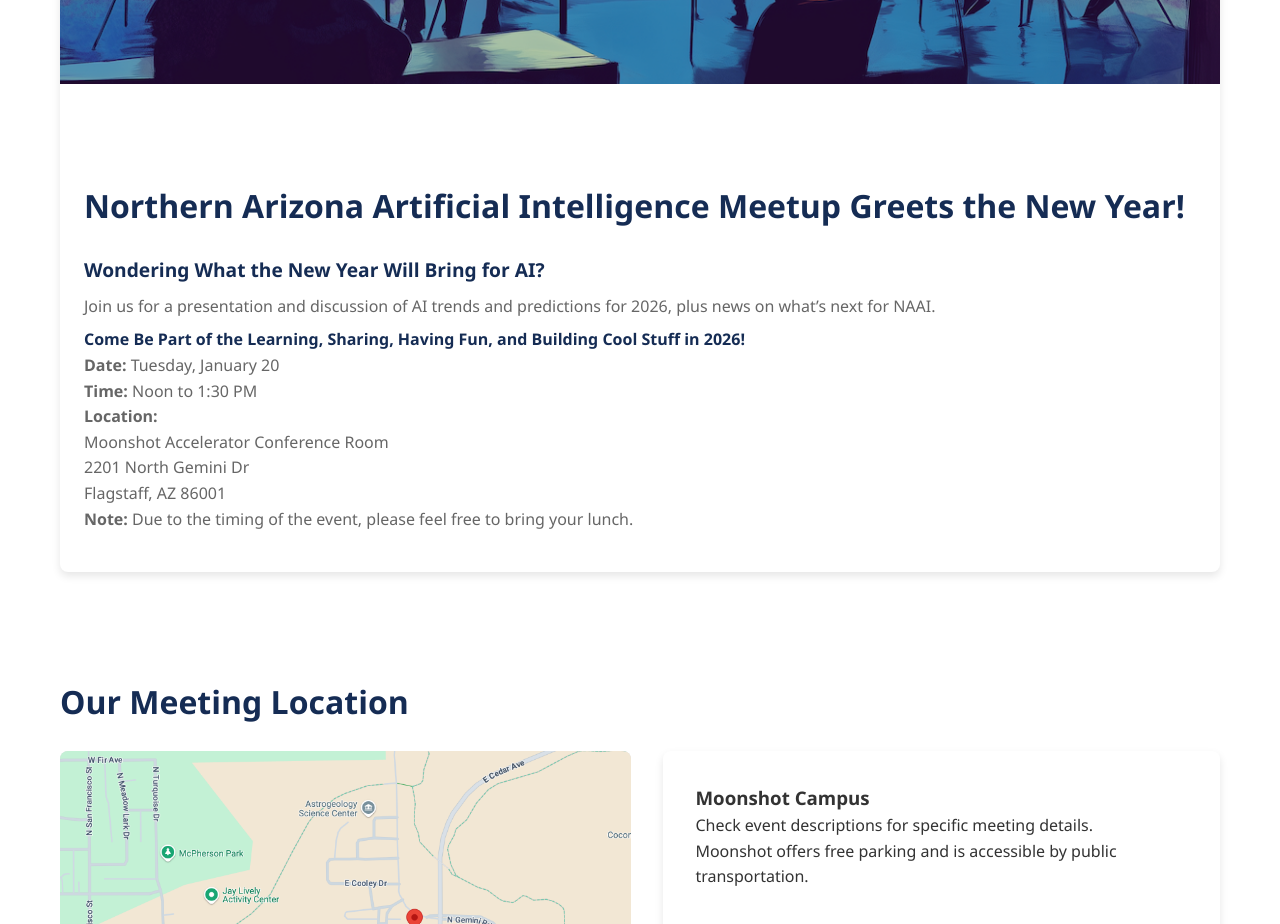
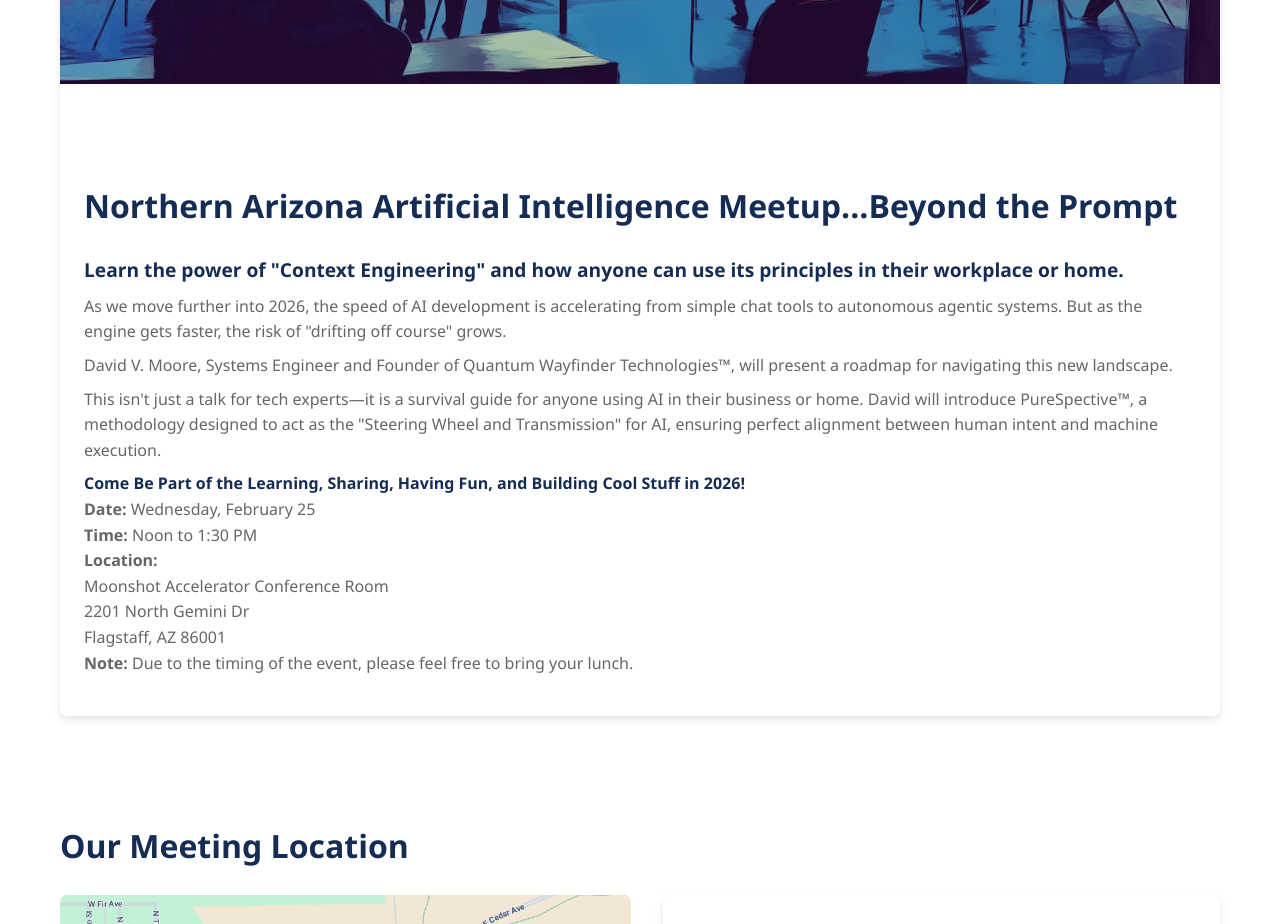
Before and after one commit to FireflightPro/NAAI-site, a website: page index.html in a window 1280 px wide. Shown: the part 1600-2524 px from the top of the page. Drawn offline with Linux system fonts and the light colour scheme.

Commit message:
Update of upcoming events

```diff
--- a/index.html
+++ b/index.html
@@ -44,12 +44,14 @@
           </div>
           <div class="card-content">
             <div class="event-details">
-              <h2>Northern Arizona Artificial Intelligence Meetup Greets the New Year!</h2>
-              <h3>Wondering What the New Year Will Bring for AI?</h3>
-              <p>Join us for a presentation and discussion of AI trends and predictions for 2026, plus news on what’s next for NAAI.</p>
+              <h2>Northern Arizona Artificial Intelligence Meetup...Beyond the Prompt</h2>
+              <h3>Learn the power of "Context Engineering" and how anyone can use its principles in their workplace or home.</h3>
+              <p>As we move further into 2026, the speed of AI development is accelerating from simple chat tools to autonomous agentic systems. But as the engine gets faster, the risk of "drifting off course" grows.</p>
+              <p>David V. Moore, Systems Engineer and Founder of Quantum Wayfinder Technologies™, will present a roadmap for navigating this new landscape.</p>
+              <p>This isn't just a talk for tech experts—it is a survival guide for anyone using AI in their business or home. David will introduce PureSpective™, a methodology designed to act as the "Steering Wheel and Transmission" for AI, ensuring perfect alignment between human intent and machine execution.</p>
               <h4>Come Be Part of the Learning, Sharing, Having Fun, and Building Cool Stuff in 2026!</h4>
               <!-- <h4>Details</h4> -->
-              <p><strong>Date:</strong> Tuesday, January 20<br>
+              <p><strong>Date:</strong> Wednesday, February 25<br>
                 <strong>Time:</strong> Noon to 1:30 PM<br>
                 <strong>Location:</strong><br>
                   Moonshot Accelerator Conference Room<br>
```
